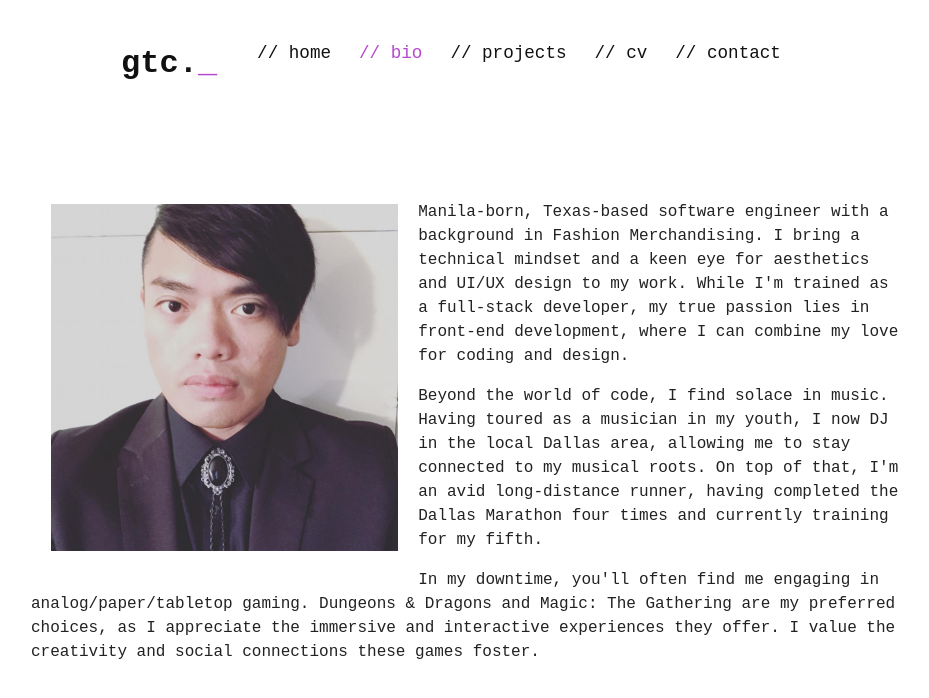
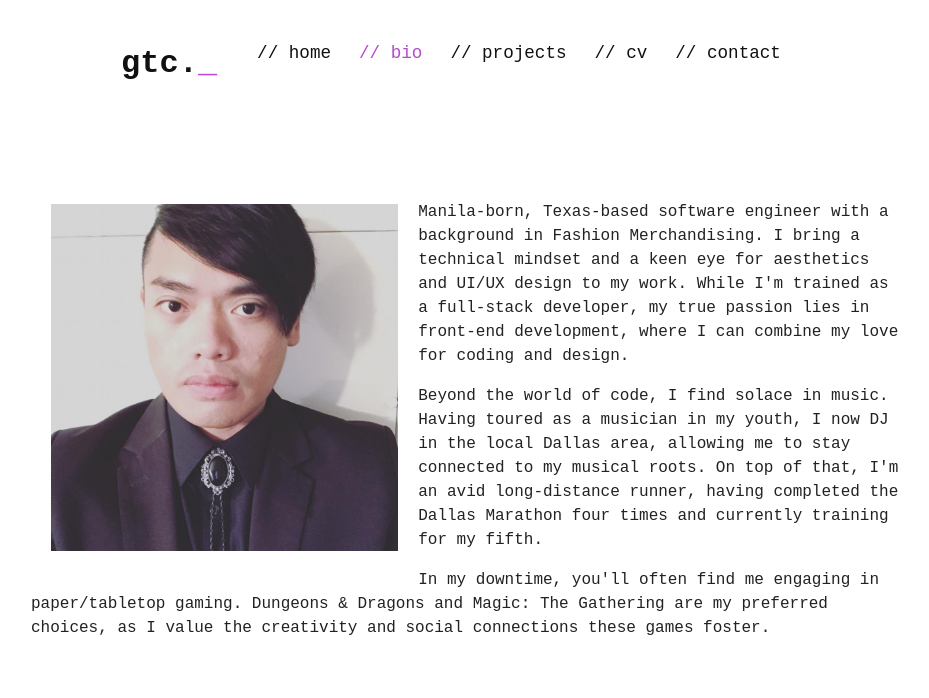
Before and after one commit to giantcarlos/dev-portfolio, a React (Create React App) app: page /bio in a window 1280 px wide. Shown: the top 698 px of the page, without its empty margins (175-1104 px from the left). Built offline with nearby package versions, Linux system fonts and the light colour scheme.

Commit message:
edit bio

```diff
--- a/src/Components/Bio.js
+++ b/src/Components/Bio.js
@@ -6,7 +6,7 @@ function Bio() {
       <img className="me" src="/bolo.jpg" alt="" />
       <p>Manila-born, Texas-based software engineer with a background in Fashion Merchandising. I bring a technical mindset and a keen eye for aesthetics and UI/UX design to my work. While I'm trained as a full-stack developer, my true passion lies in front-end development, where I can combine my love for coding and design.</p>
       <p>Beyond the world of code, I find solace in music. Having toured as a musician in my youth, I now DJ in the local Dallas area, allowing me to stay connected to my musical roots. On top of that, I'm an avid long-distance runner, having completed the Dallas Marathon four times and currently training for my fifth.</p>
-      <p>In my downtime, you'll often find me engaging in analog/paper/tabletop gaming. Dungeons & Dragons and Magic: The Gathering are my preferred choices, as I appreciate the immersive and interactive experiences they offer. I value the creativity and social connections these games foster.</p>
+      <p>In my downtime, you'll often find me engaging in paper/tabletop gaming. Dungeons & Dragons and Magic: The Gathering are my preferred choices, as I value the creativity and social connections these games foster.</p>
     </div>
   )
 }
```
